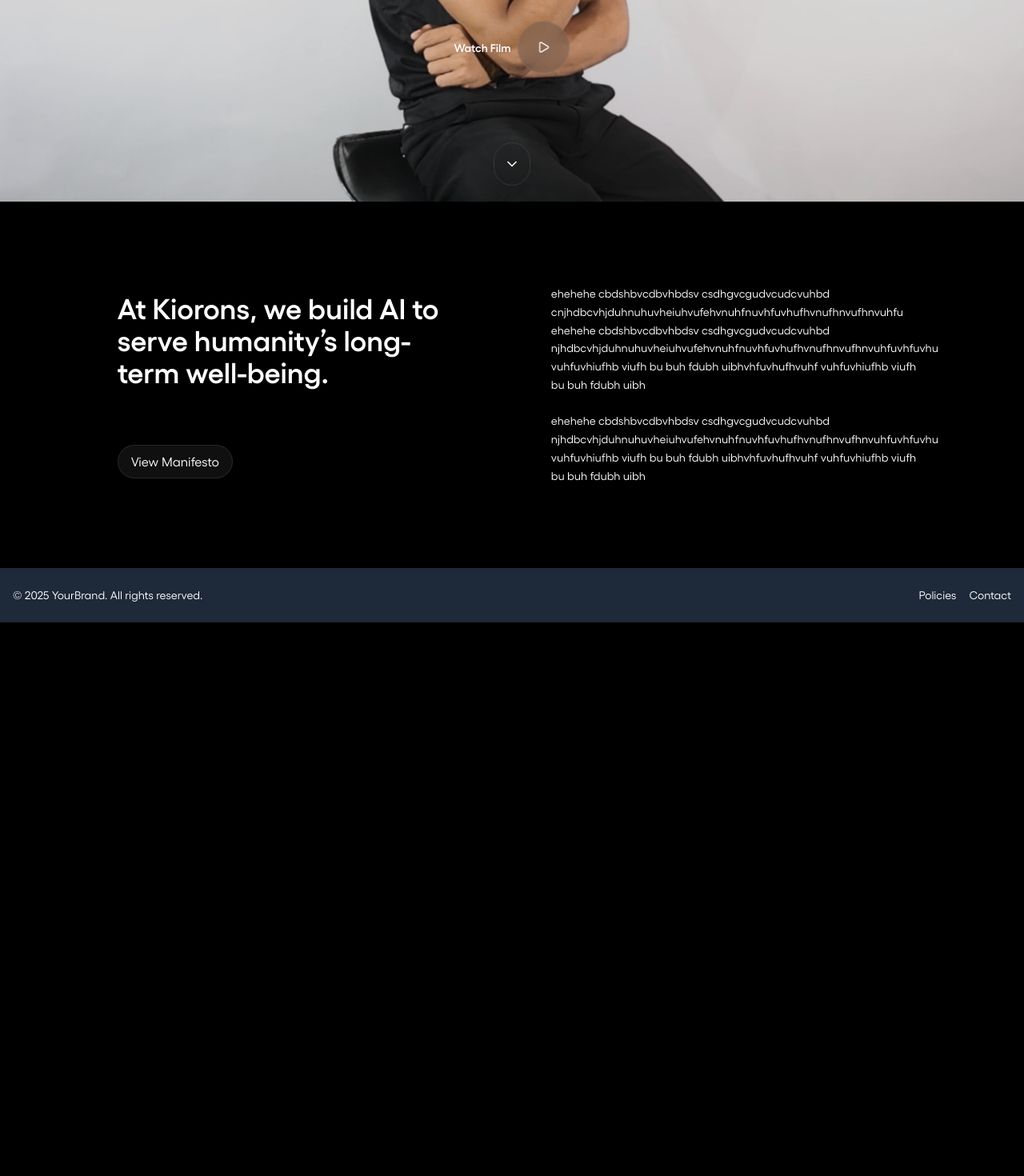
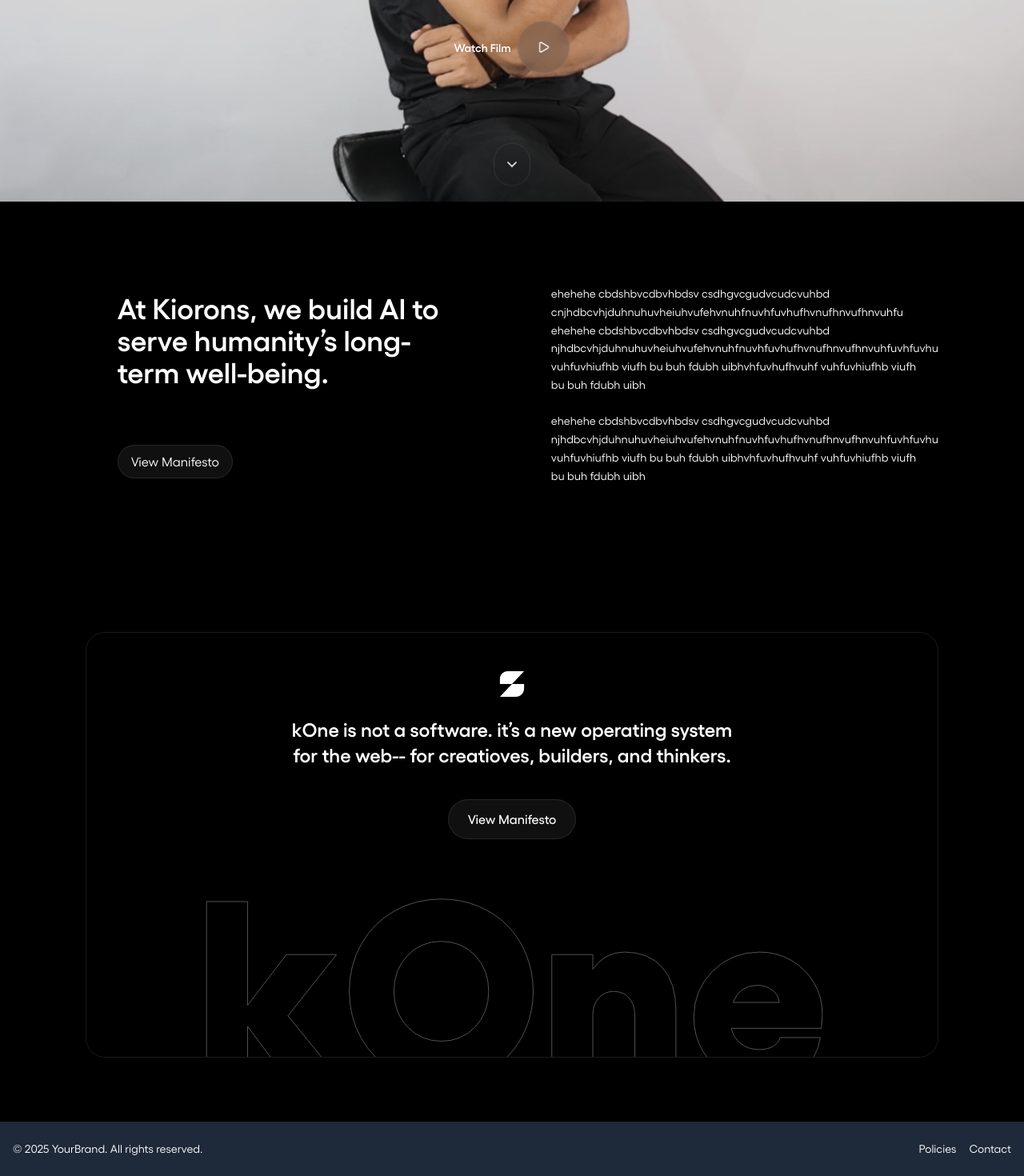
Before and after one commit to Piyush289kumar/kiorons_ai, a Next.js app: page / in a window 1280 px wide. Shown: the part 548-2018 px from the top of the page at 80% size. Before the commit the page ends 1326 px from the top, so only its background shows below. Built offline with nearby package versions, Linux system fonts and the light colour scheme.

Commit message:
Implement HeroSection and KoneSection components; add smooth scrolling functionality and enhance layout with new design elements.

```diff
--- /dev/null
+++ b/src/app/components/HeroSection.tsx
@@ -0,0 +1,100 @@
+import Image from "next/image";
+import { useCallback } from "react";
+import { ChevronDown, Play } from "lucide-react";
+import GlassButton from "./GlassButton";
+
+const SCROLL_TARGET_ID = "next-section";
+
+export default function HeroSection() {
+  // Smooth scroll to target section
+  const handleScroll = useCallback(() => {
+    const el = document.getElementById(SCROLL_TARGET_ID);
+    if (el) {
+      el.scrollIntoView({ behavior: "smooth" });
+    }
+  }, []);
+  return (
+    <section className="relative w-full h-screen min-h-[520px] flex flex-col justify-center overflow-hidden bg-black font-gellix">
+      {/* Background Image */}
+      <Image
+        src="/images/video.png"
+        alt="Hero Background"
+        fill
+        className="object-cover w-full h-full"
+        priority
+      />
+
+      {/* Glass overlay, optional for readability */}
+      {/* <div className="absolute inset-0 bg-black/10 pointer-events-none" /> */}
+
+      {/* Content container */}
+      <div
+        className="
+        relative z-10 w-full md:w-10/12 mx-auto
+        flex flex-col lg:flex-row
+        items-end lg:items-end
+        justify-between
+        md:pt-32 md:pb-36
+      "
+      >
+        {/* LEFT: Headline */}
+        <div className="flex flex-col items-start max-w-xl">
+          <h1
+            className="
+            text-6xl md:text-8xl lg:text-8xl
+            font-semibold font-gellix text-zinc-50 drop-shadow
+             leading-16 md:leading-24 tracking-tight
+            text-balance
+          "
+          >
+            Reimagining the Future
+          </h1>
+        </div>
+        {/* Right-side action/buttons could go here for large screens if needed */}
+      </div>
+
+      {/* WATCH FILM button bar — Bottom center, adapt for mobile */}
+      <div
+        className="
+        absolute left-1/2
+        -translate-x-1/2
+        flex items-center space-x-2
+        z-20
+        bottom-28 md:bottom-40
+        px-3
+      "
+      >
+        <span className="text-sm md:text-md text-zinc-50 font-semibold select-none whitespace-nowrap">
+          Watch Film
+        </span>
+        <GlassButton
+          aria-label="Play film"
+          className="cursor-pointer !p-4 md:!p-6"
+        >
+          <Play className="w-6 h-6 md:w-4 md:h-4 text-blue-200" />
+        </GlassButton>
+      </div>
+
+      {/* SCROLL DOWN cue — bottom center, never overlaps Watch Film */}
+      <div
+        className="
+        absolute left-1/2
+        -translate-x-1/2
+        flex items-center z-20
+        bottom-5 sm:bottom-5
+      "
+      >
+        <GlassButton
+          aria-label="Scroll down"
+          className="!bg-transparent !px-3 py-4 cursor-pointer"
+          style={{
+            animation: "small-bounce 1.4s infinite cubic-bezier(0.6,0,0.4,1)",
+          }}
+          onClick={handleScroll}
+        >
+          <ChevronDown className="w-5 h-5 text-blue-200 drop-shadow" />
+        </GlassButton>
+      </div>
+    </section>
+  );
+}
--- /dev/null
+++ b/src/app/components/KoneSection.tsx
@@ -0,0 +1,48 @@
+import Image from "next/image";
+import GlassButton from "./GlassButton";
+export default function KoneSection() {
+  return (
+    <section className="font-gellix w-full md:w-10/12 px-4 md:px-0 py-20 bg-transparent mx-auto flex justify-center items-center">
+      <div
+        className="
+          flex flex-col items-center justify-center
+          w-full
+          mx-auto
+          rounded-3xl
+          backdrop-blur-md
+          border border-white/10
+          shadow-lg
+          p-8 md:p-12
+          text-center
+          overflow-hidden
+        "
+      >
+        <Image
+          src="/logo/kiorons_logo.svg"
+          alt="Kiorons Logo"
+          width={30}
+          height={30}
+          priority
+          className="h-8 w-8 mb-6"
+        />
+        <h2 className="text-2xl font-semibold text-zinc-50 mb-8 md:w-7/12 md:mx-auto">
+          kOne is not a software. it’s a new operating system for the web-- for
+          creatioves, builders, and thinkers.
+        </h2>
+        <GlassButton className="mt-2 px-6 py-3 text-base font-medium">
+          View Manifesto
+        </GlassButton>
+
+        <h1
+          className="text-[20rem] font-extrabold text-transparent -mt-20 -mb-44"
+          style={{
+            color: "transparent",
+            WebkitTextStroke: "1px #525252", // Use your desired color here
+          }}
+        >
+          kOne
+        </h1>
+      </div>
+    </section>
+  );
+}
--- a/src/app/page.js
+++ b/src/app/page.js
@@ -1,108 +1,16 @@
 "use client";
 
-import { ChevronDown, Play } from "lucide-react";
-import Image from "next/image";
-import GlassButton from "./components/GlassButton";
 import { useCallback } from "react";
 import AboutSection from "./components/AboutSection";
-
-const SCROLL_TARGET_ID = "next-section"; // Change as needed
+import KoneSection from "./components/KoneSection";
+import HeroSection from "./components/HeroSection";
 
 export default function Home() {
-  // Smooth scroll to target section
-  const handleScroll = useCallback(() => {
-    const el = document.getElementById(SCROLL_TARGET_ID);
-    if (el) {
-      el.scrollIntoView({ behavior: "smooth" });
-    }
-  }, []);
-
   return (
     <>
-      <section className="relative w-full h-screen min-h-[520px] flex flex-col justify-center overflow-hidden bg-black font-gellix">
-        {/* Background Image */}
-        <Image
-          src="/images/video.png"
-          alt="Hero Background"
-          fill
-          className="object-cover w-full h-full"
-          priority
-        />
-
-        {/* Glass overlay, optional for readability */}
-        {/* <div className="absolute inset-0 bg-black/10 pointer-events-none" /> */}
-
-        {/* Content container */}
-        <div
-          className="
-        relative z-10 w-full md:w-10/12 mx-auto
-        flex flex-col lg:flex-row
-        items-end lg:items-end
-        justify-between
-        md:pt-32 md:pb-36
-      "
-        >
-          {/* LEFT: Headline */}
-          <div className="flex flex-col items-start max-w-xl">
-            <h1
-              className="
-            text-6xl md:text-8xl lg:text-8xl
-            font-semibold font-gellix text-zinc-50 drop-shadow
-             leading-16 md:leading-24 tracking-tight
-            text-balance
-          "
-            >
-              Reimagining the Future
-            </h1>
-          </div>
-          {/* Right-side action/buttons could go here for large screens if needed */}
-        </div>
-
-        {/* WATCH FILM button bar — Bottom center, adapt for mobile */}
-        <div
-          className="
-        absolute left-1/2
-        -translate-x-1/2
-        flex items-center space-x-2
-        z-20
-        bottom-28 md:bottom-40
-        px-3
-      "
-        >
-          <span className="text-sm md:text-md text-zinc-50 font-semibold select-none whitespace-nowrap">
-            Watch Film
-          </span>
-          <GlassButton
-            aria-label="Play film"
-            className="cursor-pointer !p-4 md:!p-6"
-          >
-            <Play className="w-6 h-6 md:w-4 md:h-4 text-blue-200" />
-          </GlassButton>
-        </div>
-
-        {/* SCROLL DOWN cue — bottom center, never overlaps Watch Film */}
-        <div
-          className="
-        absolute left-1/2
-        -translate-x-1/2
-        flex items-center z-20
-        bottom-5 sm:bottom-5
-      "
-        >
-          <GlassButton
-            aria-label="Scroll down"
-            className="!bg-transparent !px-3 py-4 cursor-pointer"
-            style={{
-              animation: "small-bounce 1.4s infinite cubic-bezier(0.6,0,0.4,1)",
-            }}
-            onClick={handleScroll}
-          >
-            <ChevronDown className="w-5 h-5 text-blue-200 drop-shadow" />
-          </GlassButton>
-        </div>
-      </section>
-
+      <HeroSection />
       <AboutSection />
+      <KoneSection />
     </>
   );
 }
```
